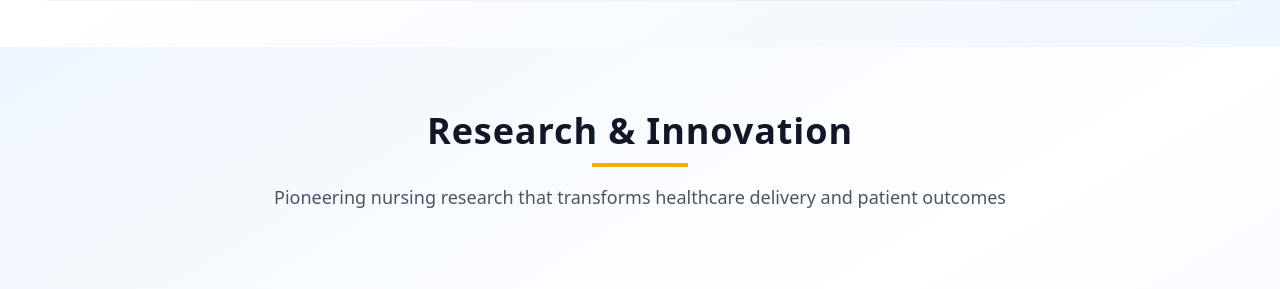
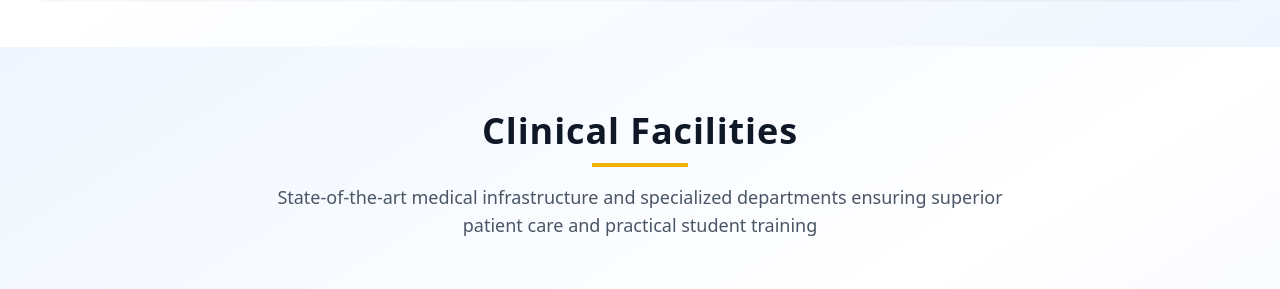
Before and after one commit to MRGokulB/Gconn_frontend, a React (Vite) app: page / in a window 1280 px wide. Shown: the part 6491-6780 px from the top of the page. Built offline with nearby package versions, Linux system fonts and the light colour scheme.

Commit message:
added Clinical Fascilities section in the UI

```diff
--- a/src/components/ResearchHighlights.jsx
+++ b/src/components/ResearchHighlights.jsx
@@ -80,11 +80,11 @@ const ResearchHighlights = () => {
         {/* Header */}
         <div className="text-center mb-10 sm:mb-12">
           <h2 className="text-3xl sm:text-4xl font-extrabold text-gray-900 tracking-wide mb-3">
-            Research & Innovation
+            Clinical Facilities
           </h2>
           <div className="w-24 h-1 bg-yellow-500 mx-auto mb-4"></div>
           <p className="text-lg text-gray-600 max-w-3xl mx-auto">
-            Pioneering nursing research that transforms healthcare delivery and patient outcomes
+            State-of-the-art medical infrastructure and specialized departments ensuring superior patient care and practical student training
           </p>
         </div>
 
@@ -98,15 +98,13 @@ const ResearchHighlights = () => {
               return (
                 <div
                   key={`${highlight.id}-${idx}`}
-                  className={`transition-all duration-500 ${
-                    isCenter
+                  className={`transition-all duration-500 ${isCenter
                       ? 'scale-100 opacity-100 z-10'
                       : 'scale-90 opacity-60'
                     }`}
                   style={{ width: isCenter ? '400px' : '350px' }}
                 >
-                  <div className={`bg-white rounded-2xl border overflow-hidden shadow-lg ${
-                    isCenter ? 'border-indigo-200 shadow-xl' : 'border-gray-200'
+                  <div className={`bg-white rounded-2xl border overflow-hidden shadow-lg ${isCenter ? 'border-indigo-200 shadow-xl' : 'border-gray-200'
                     }`}>
                     <div className="relative h-56 overflow-hidden">
                       <img
@@ -161,8 +159,7 @@ const ResearchHighlights = () => {
               <button
                 key={idx}
                 onClick={() => setActiveIndex(idx)}
-                className={`h-2 rounded-full transition-all ${
-                  idx === activeIndex
+                className={`h-2 rounded-full transition-all ${idx === activeIndex
                     ? 'w-8 bg-indigo-600'
                     : 'w-2 bg-gray-300 hover:bg-gray-400'
                   }`}
```
Lines whose indentation alone changed are shown as unchanged.
